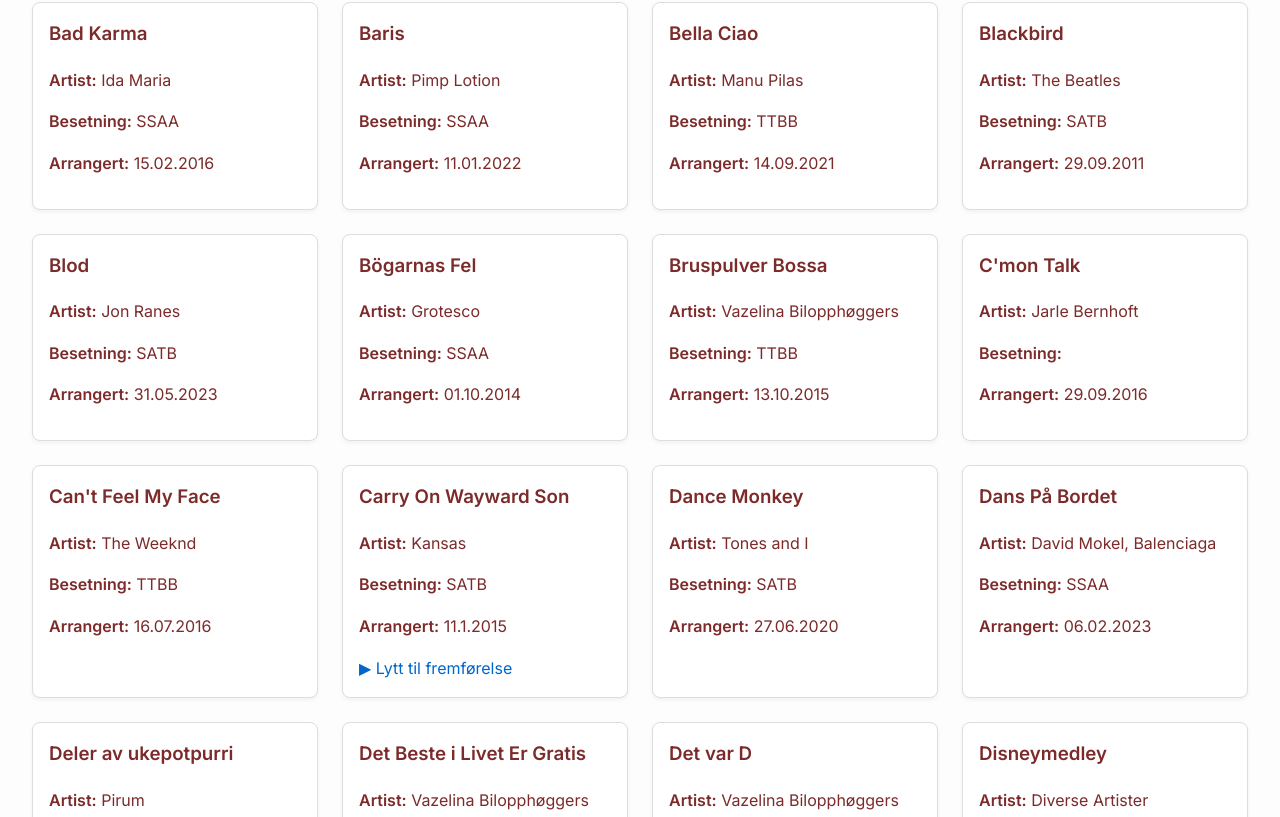
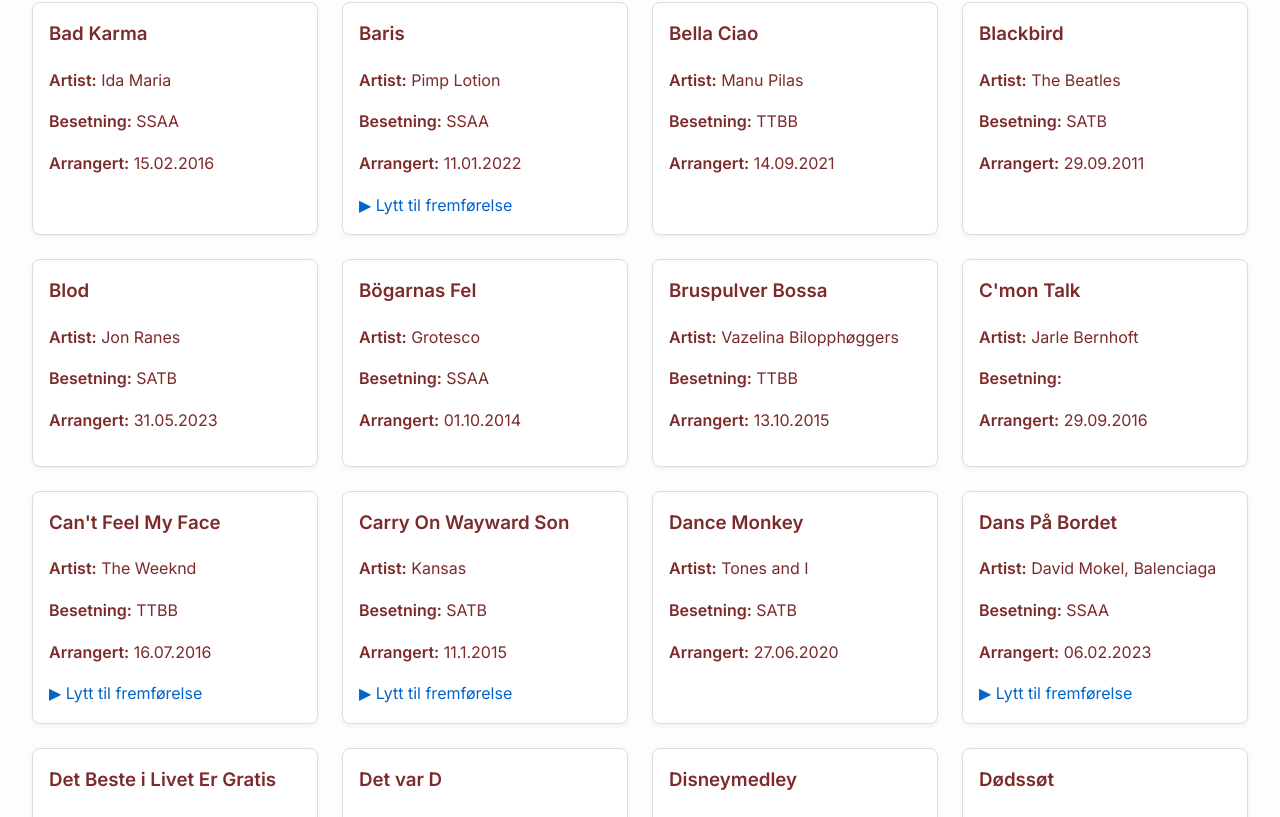
Before and after one commit to hakonlund/portfolio, a React (Create React App) app: page /arrangementer in a window 1280 px wide. Shown: the part 443-1260 px from the top of the page. Built offline with nearby package versions, Linux system fonts and the light colour scheme.

Commit message:
Lagt til noen youtube-lenker og fjernet noen arr

```diff
--- a/src/data/arrangements.ts
+++ b/src/data/arrangements.ts
@@ -105,7 +105,7 @@
       dato: "13.03.2014",
       tilKor: "Bilyd",
       besetning: "SSAA",
-      fremførelse: ""
+      fremførelse: "https://www.youtube.com/watch?v=c0RyQlROBMs"
     },
     {
       tittel: "Lets get sexual",
@@ -213,7 +213,7 @@
       dato: "27.06.2015",
       tilKor: "Knauskoret",
       besetning: "SATB",
-      fremførelse: ""
+      fremførelse: "https://www.youtube.com/watch?v=w4pYEnw4BGY"
     },
     {
       tittel: "Roberto",
@@ -312,7 +312,7 @@
       dato: "16.07.2016",
       tilKor: "Knauskoret",
       besetning: "TTBB",
-      fremførelse: ""
+      fremførelse: "https://www.youtube.com/watch?v=MOWPO0popHk"
     },
     {
       tittel: "Snälla Bli Min",
@@ -459,29 +459,11 @@
       fremførelse: ""
     },
     {
-      tittel: "Deler av ukepotpurri",
-      artist: "Pirum",
-      originalTekst: "Nei",
-      dato: "08.11.2017",
-      tilKor: "Pirum",
-      besetning: "TTBB",
-      fremførelse: ""
-    },
-    {
       tittel: "Santa Claus is Coming to Town",
       artist: "Diverse artister",
       originalTekst: "Ja",
       dato: "17.11.2017",
       tilKor: "TSS",
-      besetning: "TTBB",
-      fremførelse: ""
-    },
-    {
-      tittel: "Tenk hvis jeg var",
-      artist: "UKA",
-      originalTekst: "Ja",
-      dato: "16.01.2018",
-      tilKor: "Pirum",
       besetning: "TTBB",
       fremførelse: ""
     },
@@ -492,7 +474,7 @@
       dato: "08.02.2018",
       tilKor: "Bilyd",
       besetning: "SSAA",
-      fremførelse: ""
+      fremførelse: "https://www.youtube.com/watch?v=3nDEOUuFABU"
     },
     {
       tittel: "Valsen",
@@ -501,7 +483,7 @@
       dato: "08.02.2018",
       tilKor: "Bilyd",
       besetning: "SSAA",
-      fremførelse: ""
+      fremførelse: "https://www.youtube.com/watch?v=oYNWvPdPJGs"
     },
     {
       tittel: "Drikker meg opp",
@@ -519,7 +501,7 @@
       dato: "14.07.2018",
       tilKor: "Knauskoret",
       besetning: "SATB",
-      fremførelse: ""
+      fremførelse: "https://www.youtube.com/watch?v=qke7IQ1YP6k"
     },
     {
       tittel: "You Gave me the Answer",
@@ -564,7 +546,7 @@
       dato: "30.06.2019",
       tilKor: "Knauskoret",
       besetning: "SATB/SSAA",
-      fremførelse: ""
+      fremførelse: "https://www.youtube.com/watch?v=jQmiNo8eysQ"
     },
     {
       tittel: "Kjempeform",
@@ -600,7 +582,7 @@
       dato: "09.02.2020",
       tilKor: "Bilyd",
       besetning: "SSAA",
-      fremførelse: ""
+      fremførelse: "https://www.youtube.com/watch?v=Kh-L5h3QRVk"
     },
     {
       tittel: "We Could Start a Fire",
@@ -699,7 +681,7 @@
       dato: "11.01.2022",
       tilKor: "Bilyd",
       besetning: "SSAA",
-      fremførelse: ""
+      fremførelse: "https://www.youtube.com/watch?v=6ZnXbADliFw"
     },
     {
       tittel: "Love on top",
@@ -726,7 +708,7 @@
       dato: "06.02.2023",
       tilKor: "",
       besetning: "SSAA",
-      fremførelse: ""
+      fremførelse: "https://www.youtube.com/watch?v=qGyEir7JXo0"
     },
     {
       tittel: "Blod",
@@ -753,7 +735,7 @@
       dato: "08.08.2023",
       tilKor: "",
       besetning: "SATB",
-      fremførelse: ""
+      fremførelse: "https://www.youtube.com/watch?v=9qS9ZWH0poY"
     },
     {
       tittel: "Shackles",
```
